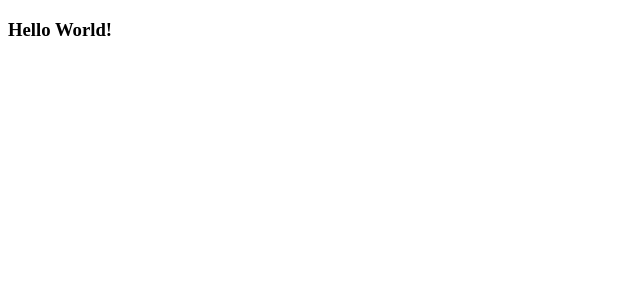
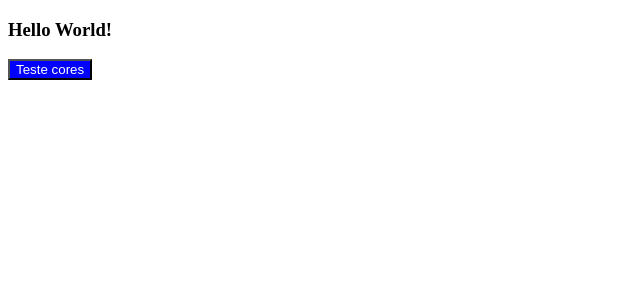
Before and after one commit to julianapereiradev/projeto9-zaprecall, a React (Vite) app: page / in a window 1280 px wide. Shown: the top 300 px of the page, without its empty margins (0-640 px from the left). Built offline with nearby package versions, Linux system fonts and the light colour scheme.

Commit message:
Instalação e teste funcionando do styled-components

```diff
--- a/package.json
+++ b/package.json
@@ -11,7 +11,8 @@
   },
   "dependencies": {
     "react": "^18.2.0",
-    "react-dom": "^18.2.0"
+    "react-dom": "^18.2.0",
+    "styled-components": "^5.3.10"
   },
   "devDependencies": {
     "@types/react": "^18.0.28",
--- a/src/App.jsx
+++ b/src/App.jsx
@@ -1,9 +1,17 @@
+import React from 'react'
+import styled from 'styled-components'
+
+const StyledButtonBackground = styled.button`
+background: blue;
+color: #FFFFFF
+`
 
 export default function App() {
 
   return (
     <div>
       <h3>Hello World!</h3>
+      <StyledButtonBackground>Teste cores</StyledButtonBackground>
     </div>
   )
 }
```
Also changed, not shown: 1 other file (tests, documents, lock files or other folders).
